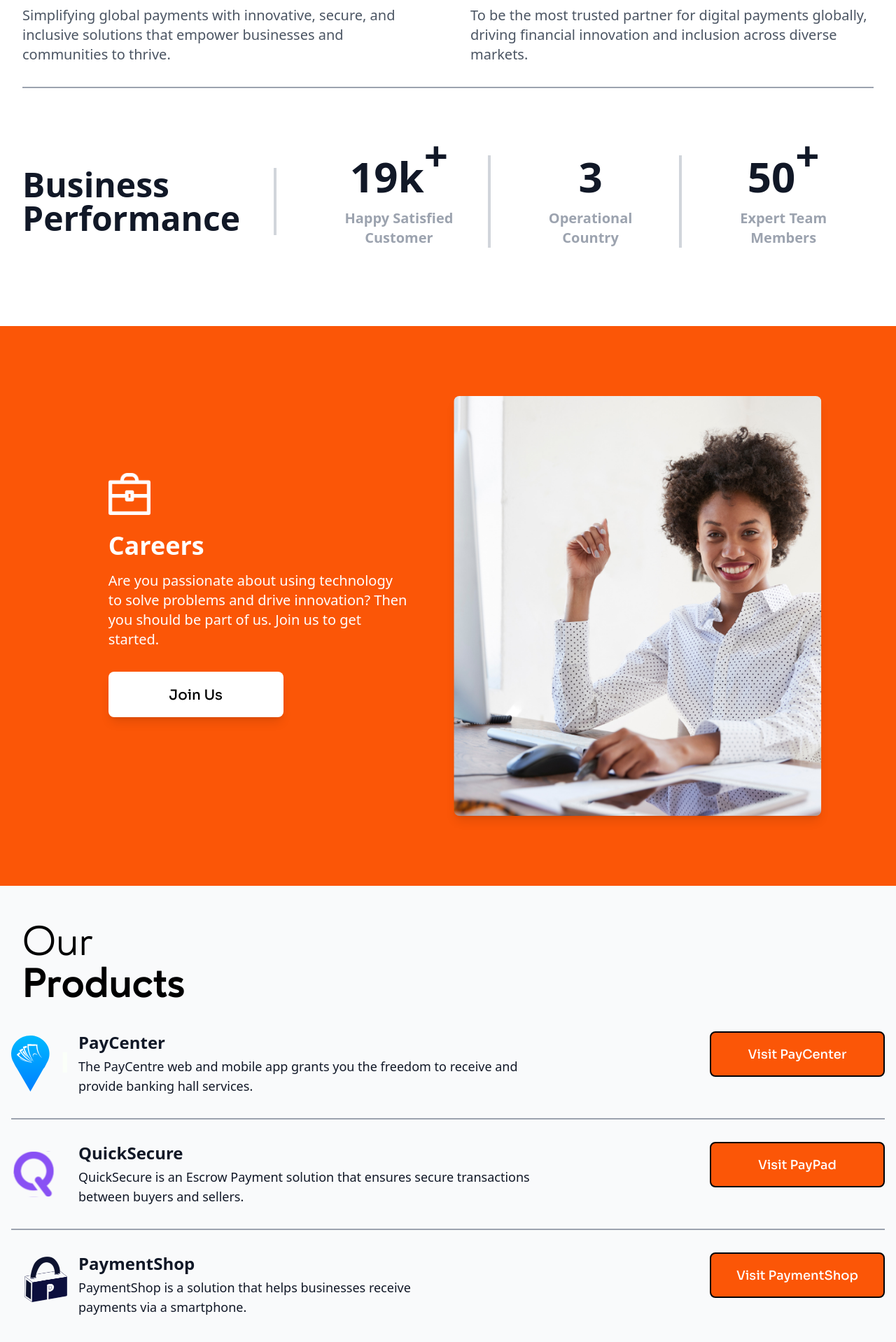
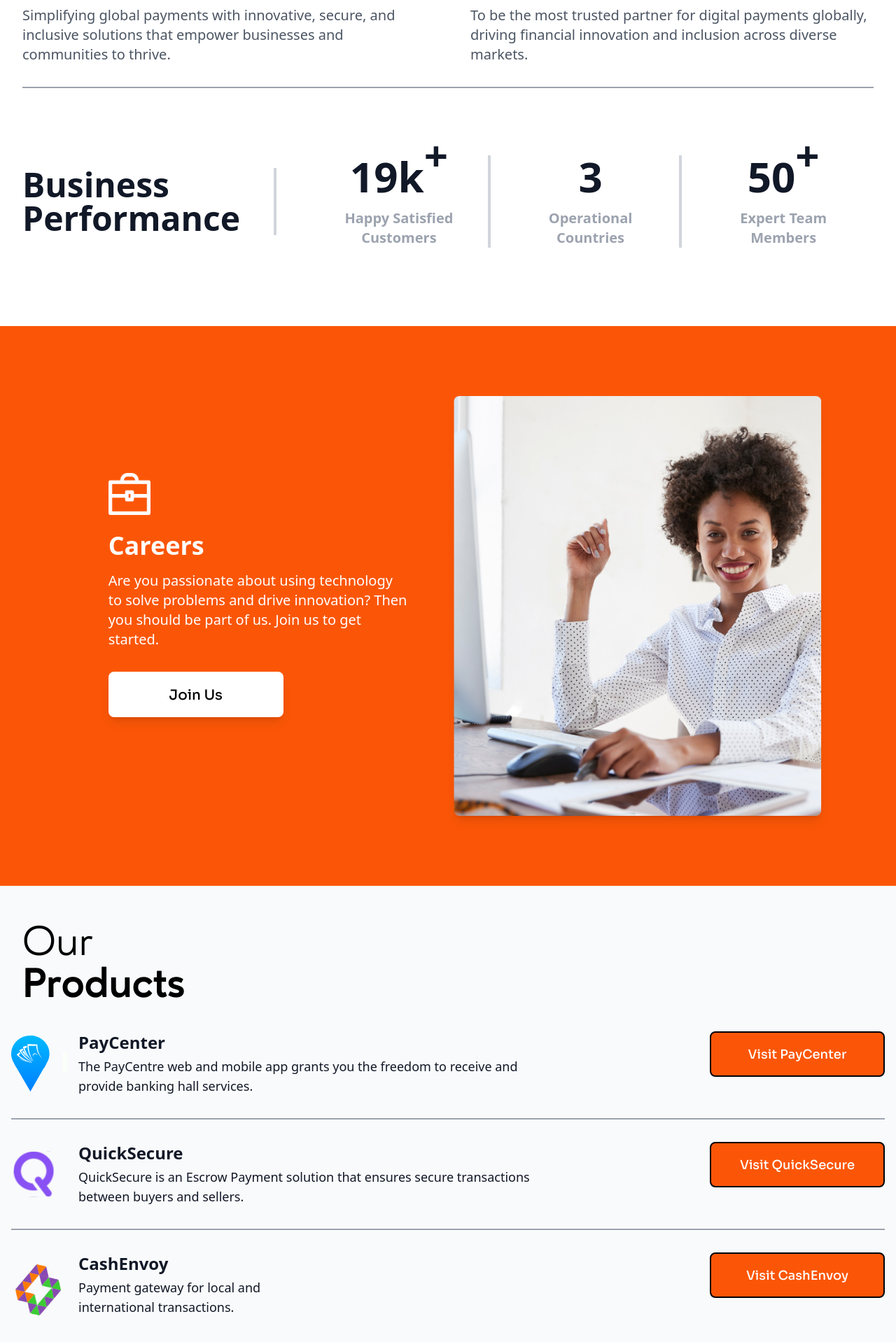
Before and after one commit to paymentshop-io/esl-website, a Next.js app: page / in a window 1280 px wide. Shown: the part 1386-3304 px from the top of the page at 70% size. Built offline with nearby package versions, Linux system fonts and the light colour scheme; a web font is replaced by a local one.

Commit message:
Update OurCompany and Product components for consistency and branding

```diff
--- a/src/components/OurCompany.tsx
+++ b/src/components/OurCompany.tsx
@@ -85,7 +85,7 @@
               <h3 className="text-6xl font-bold text-gray-900 mb-4">
                 19k<sup className=" text-6xl font-bold">+</sup>
               </h3>
-              <p className="font-semibold text-xl text-gray-400">Happy Satisfied<br />Customer</p>
+              <p className="font-semibold text-xl text-gray-400">Happy Satisfied<br />Customers</p>
             </div>
 
             {/* Product Subscribers */}
@@ -93,7 +93,7 @@
               <h3 className="text-6xl font-bold text-gray-900 mb-4">
                 3<sup className="text-6xl font-bold"></sup>
               </h3>
-              <p className="font-semibold text-xl text-gray-400">Operational <br />Country</p>
+              <p className="font-semibold text-xl text-gray-400">Operational <br />Countries</p>
             </div>
 
             {/* Expert Team Members */}
--- a/src/components/Product.tsx
+++ b/src/components/Product.tsx
@@ -53,7 +53,7 @@
             </div>
           </div>
           <button className="font-sora text-white h-14 sm:h-[65px] w-full sm:w-[250px] bg-[#fb5607] rounded-lg border-2 border-black font-medium text-xs md:text-lg md:w-3/4mt-6 md:mt-0">
-            Visit PayPad
+            Visit QuickSecure
           </button>
         </div>
 
@@ -61,18 +61,18 @@
         <div className="flex flex-col md:flex-row justify-between">
           <div className="flex items-center space-x-4">
             <div className='w-20 h-20 '>
-              <img src="/images/paymentshop.png" className=' object-contain object-left' />
+              <img src="/images/cashenvoy.png" className=' object-contain object-left' />
 
             </div>
             <div>
-              <h3 className="text-xl sm:text-2xl font-bold text-gray-900">PaymentShop</h3>
+              <h3 className="text-xl sm:text-2xl font-bold text-gray-900">CashEnvoy</h3>
               <p className="mt-1 text-xs md:text-lg md:w-3/4 text-gray-900">
-                PaymentShop is a solution that helps businesses receive payments via a smartphone.
+              Payment gateway for local and international transactions.
               </p>
             </div>
           </div>
           <button className="font-sora text-white h-14 sm:h-[65px] w-full sm:w-[250px] bg-[#fb5607] rounded-lg border-2 border-black font-medium text-xs md:text-lg md:w-3/4mt-6 md:mt-0">
-            Visit PaymentShop
+            Visit CashEnvoy
           </button>
         </div>
       </div>
```
Also changed, not shown: public/images/cashenvoy.png (added).
